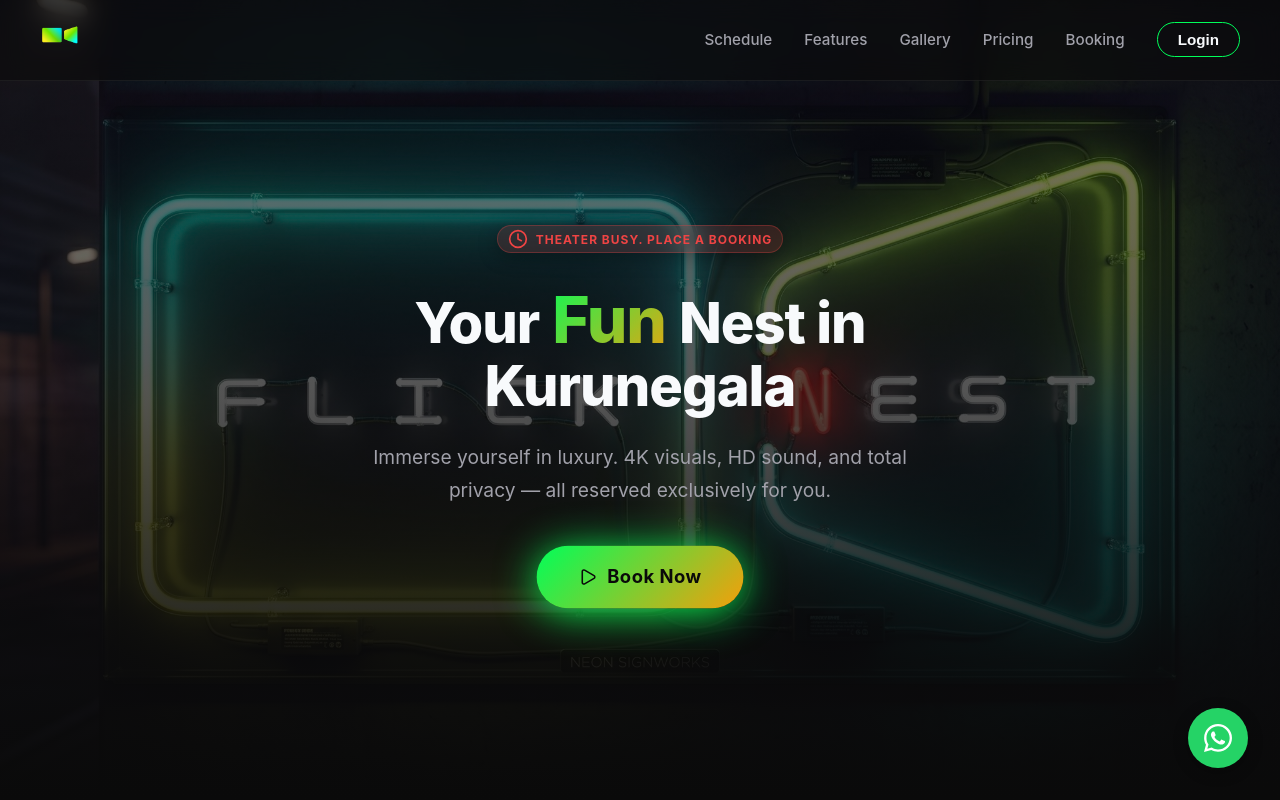
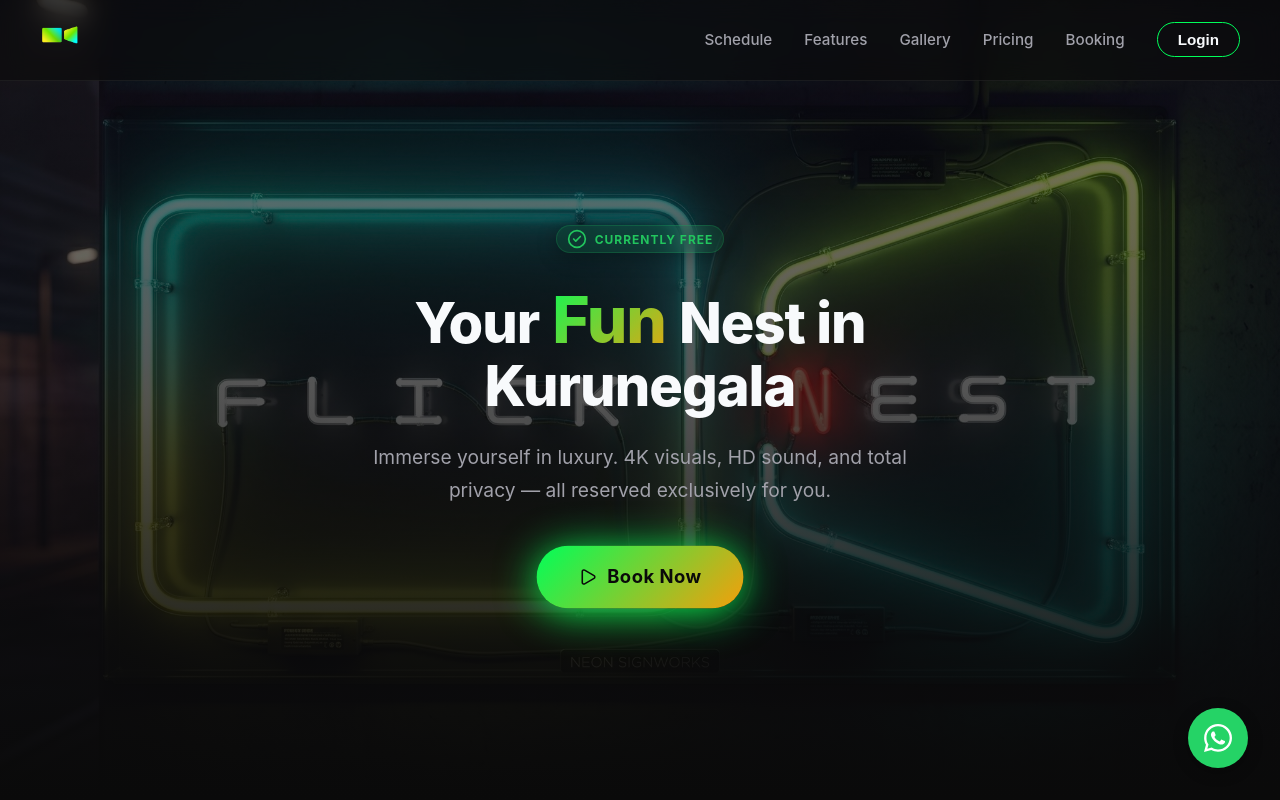
Before and after one commit to sakunakavinda/flicknest, a React (Vite) app: page / in a window 1280 px wide. Shown: the top 800 px of the page. Built offline with nearby package versions, Linux system fonts and the light colour scheme.

Commit message:
fix: update default availability state and shorten busy status label

```diff
--- a/src/components/Availability.jsx
+++ b/src/components/Availability.jsx
@@ -6,7 +6,7 @@ const Availability = () => {
   // Lesson: This is React State!
   // 'isAvailable' is the variable holding the current status.
   // 'setIsAvailable' is the function we use to change it.
-  const [isAvailable, setIsAvailable] = useState(false);
+  const [isAvailable, setIsAvailable] = useState(true);
 
   // This is a dummy end time. Later we will fetch this from the database.
   const busyEndTime = "10:30 PM";
@@ -22,7 +22,7 @@ const Availability = () => {
       ) : (
         <div className="status-badge busy">
           <Clock size={20} />
-          <span>Theater busy. Place a booking</span>
+          <span>Busy. Place a booking</span>
         </div>
       )}
 
```
